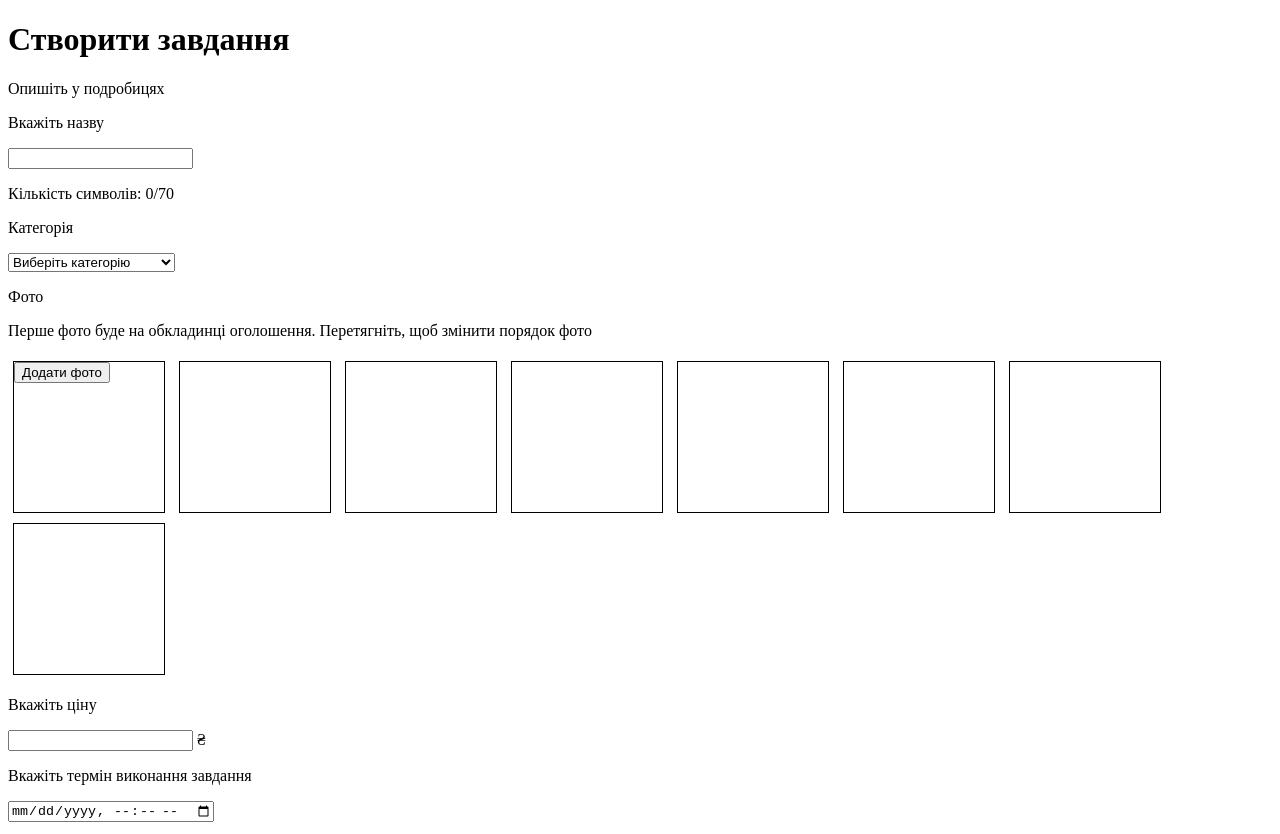
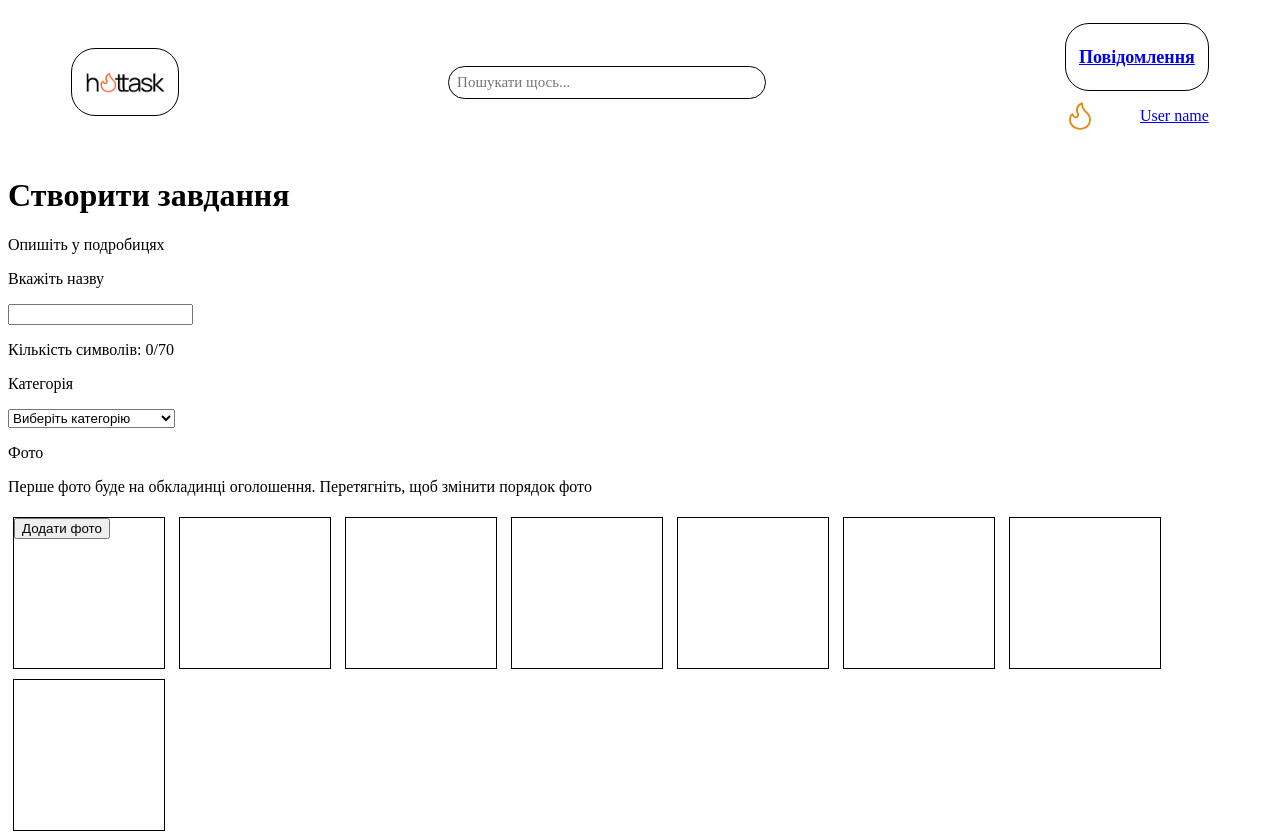
Before and after one commit to maxnevermo/testHackath0n, a website: page website/adding.html in a window 1280 px wide. Shown: the top 834 px of the page. Drawn offline with Linux system fonts and the light colour scheme.

Commit message:
adding-page-without-css

```diff
--- a/website/adding.html
+++ b/website/adding.html
@@ -4,11 +4,28 @@
 <head>
     <meta charset="UTF-8">
     <meta name="viewport" content="width=device-width, initial-scale=1.0">
-    <link rel="stylesheet" href="css/adding.css">
+    <link rel="stylesheet" href="./css/adding.css">
     <title>Document</title>
 </head>
 
 <body>
+    <header class="header-container">
+        <div class="container">
+            <a class="site-logo" href="./index.html">
+                <img src="./images/logo.png" width="80" alt="company logo">
+            </a>
+
+            <input type="text" class="task-name-input" id="taskNameInput" placeholder="Пошукати щось...">
+
+            <div class="sitenav-buttons-container">
+                <a href="./chats.html" class="auth-button">Повідомлення</a>
+                <a class="account-container" href="./profile.html">
+                    <img width="30" src="./images/site-icon.svg" alt="User avatatar" class="user-avatar">
+                    <p class="user-name">User name</p>
+                </a>
+            </div>
+        </div>
+    </header>
     <h1>Створити завдання</h1>
     <div class="div-name-category">
         <p>Опишіть у подробицях</p>
--- a/website/css/adding.css
+++ b/website/css/adding.css
@@ -57,3 +57,76 @@
     pointer-events: none;
 
 }
+
+
+.container {
+    padding: 15px;
+    width: 90%;
+    margin-left: auto;
+    margin-right: auto;
+}
+
+.container,
+.site-controls,
+.site-logo,
+.auth-button,
+.auth-buttons-container,
+.account-container,
+.chat-open-button,
+.sender-text-info,
+.chat-list-header,
+.companion,
+.details-chat-info-mainlayer,
+.companion-info {
+    display: flex;
+    justify-content: space-between;
+    align-items: center;
+}
+
+.auth-button,
+.search-option-selector,
+.site-logo {
+    padding: 13px;
+    border-radius: 24px;
+    border: 1px black solid;
+    font-weight: 600;
+    height: 40px;
+    font-size: 18px;
+}
+
+.site-logo {
+    padding: 13px;
+}
+
+.site-controls {
+    height: 40px;
+}
+
+.task-name-input {
+    padding: 8px;
+    border: 1px solid black;
+    border-radius: 24px;
+    width: 300px;
+    margin-right: 30px;
+    height: 100%;
+}
+
+.auth-buttons-container>*:not(:last-child) {
+    margin-right: 10px;
+}
+
+.login-button {
+    background-color: #748EFE;
+    color: white;
+}
+
+.task-name-input::placeholder {
+    font-family: Manrope;
+    font-size: 15px;
+    padding-top: 5px;
+}
+
+.user-avatar {
+    border-radius: 50%;
+    margin-right: 5px;
+}
```
